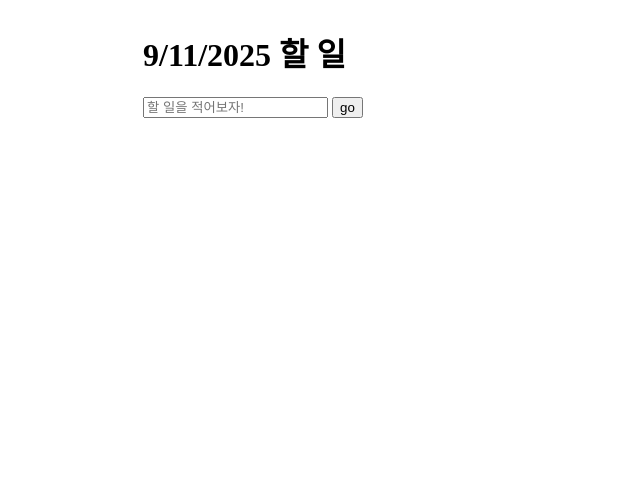
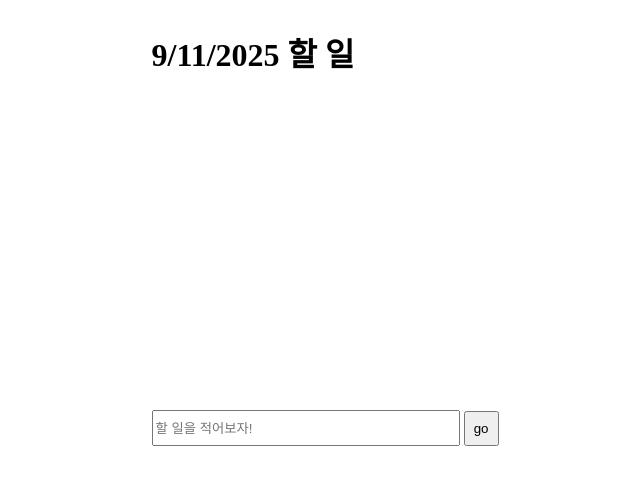
Before and after one commit to sinsujung/to-do-list, a plain HTML site: page index.html in a window 1280 px wide. Shown: the whole page, without its empty margins (387-1027 px from the left). Drawn offline with Linux system fonts and the light colour scheme.

Commit message:
[2025.09.11]

```diff
--- a/index.html
+++ b/index.html
@@ -11,7 +11,9 @@
         <div class="todo_header">
             <h1 id="todayTodo"></h1>
             <div id="addTodo"></div>
+            <div id="add-line">
             <input id="input-box" type="text" placeholder="할 일을 적어보자!"/> <button id="add-button">go</button>
+            </div>
         </div>
     </div>
     <script src="/src/js/main.js"></script>
--- a/src/css/index.css
+++ b/src/css/index.css
@@ -1,16 +1,18 @@
 .outline {
     display: flex;
-    /* align-items: center; 세로 정렬 */
     justify-content: center;  /*가로 정렬*/
 }
-.todo_header {
+
+#add-line{
+    top: 400px;
+    margin-top: 10px;
+    position: fixed;
 }
-.input-box {
+#input-box {
     height: 30px;
-    width: 250px;
-    margin-top: 40px;
+    width: 300px;
 }
-.add-button{
+#add-button{
     height: 35px;
     width: 35px;
 }
--- a/src/js/main.js
+++ b/src/js/main.js
@@ -33,6 +33,7 @@ window.onload = function(){
             todoLists.style.textDecoration = "line-through"
             this.textContent = "완료됨"
         });
+        todoLists.style.marginTop = '10px';
         completeButtons.style.marginLeft = '10px';
         completeButtons.textContent="완료";
 
```
